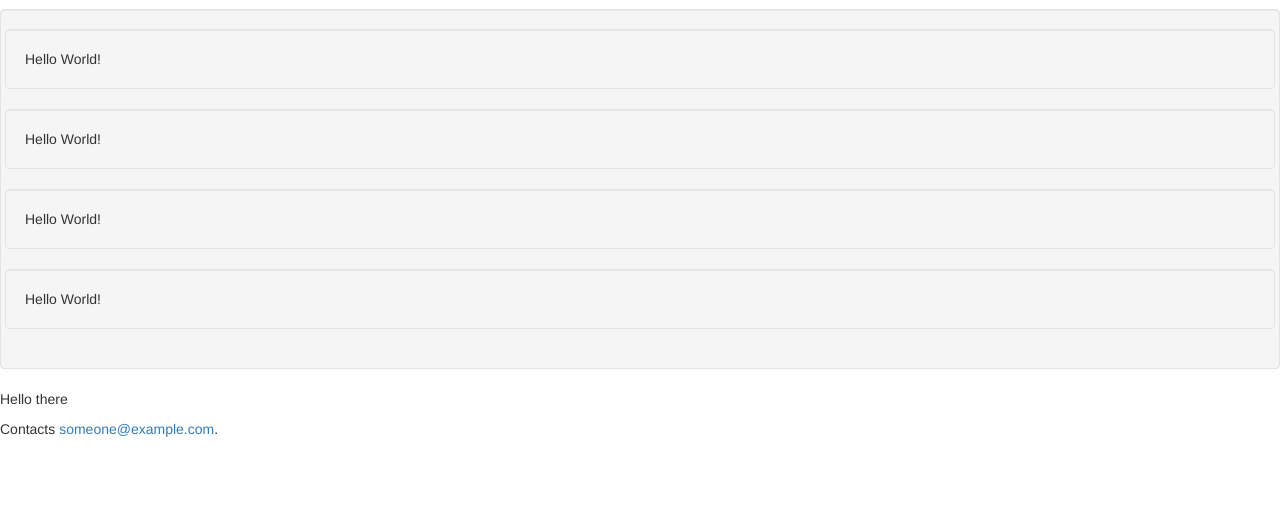
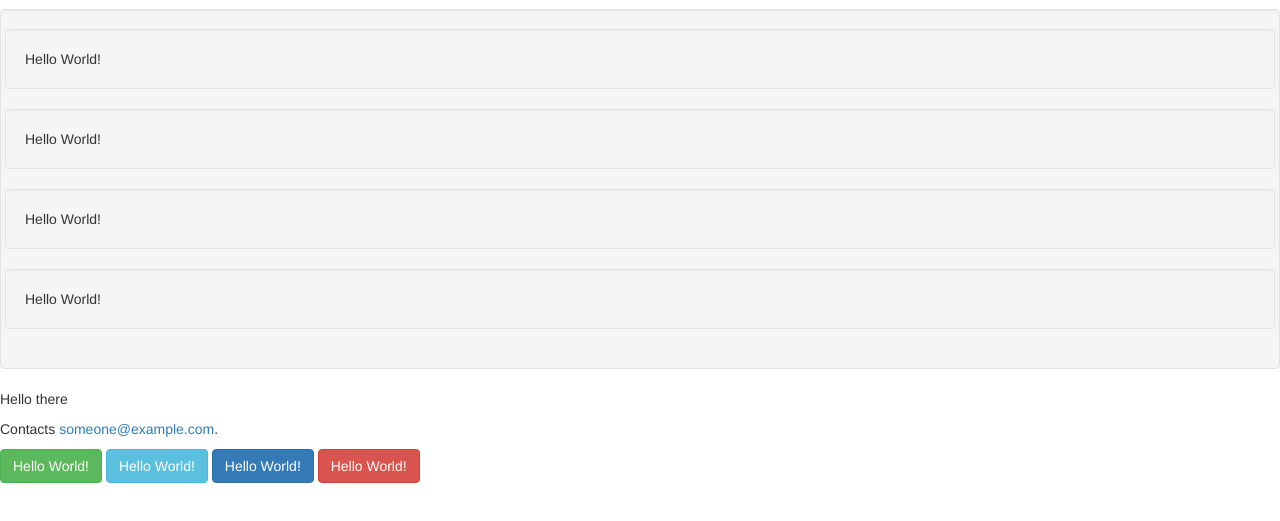
Before and after one commit to alex-B-Ly/page-creation, a plain HTML site: page index.html in a window 1280 px wide. Shown: the part 83-604 px from the top of the page. Drawn offline with nearby package versions, Linux system fonts and the light colour scheme; files whose address does not match are found by name.

Commit message:
add buttons tofooter

```diff
--- a/index.html
+++ b/index.html
@@ -26,13 +26,13 @@
     Hello World!
     </div>
     <div class="row well">
-    Hello World!
+     Hello World!
     </div>
     <div class="row well">
-    Hello World!
+     Hello World!
     </div>
     <div class="row well">
-    Hello World!
+     Hello World!
     </div>
   </div>
 
@@ -40,8 +40,12 @@
   <p>Hello there</p>
   <p>Contacts <a href="mailto:someone@example.com">
   someone@example.com</a>.</p>
-</footer>
+</footer c>
   <script type="text/javascript" src="create.js"></script>
+   <button class="btn btn-success"> Hello World!</button>
+    <button class="btn btn-info"> Hello World!</button>
+    <button class="btn btn-primary"> Hello World!</button>
+    <button class="btn btn-danger"> Hello World!</button>
 </body>
 
 </html>
```
